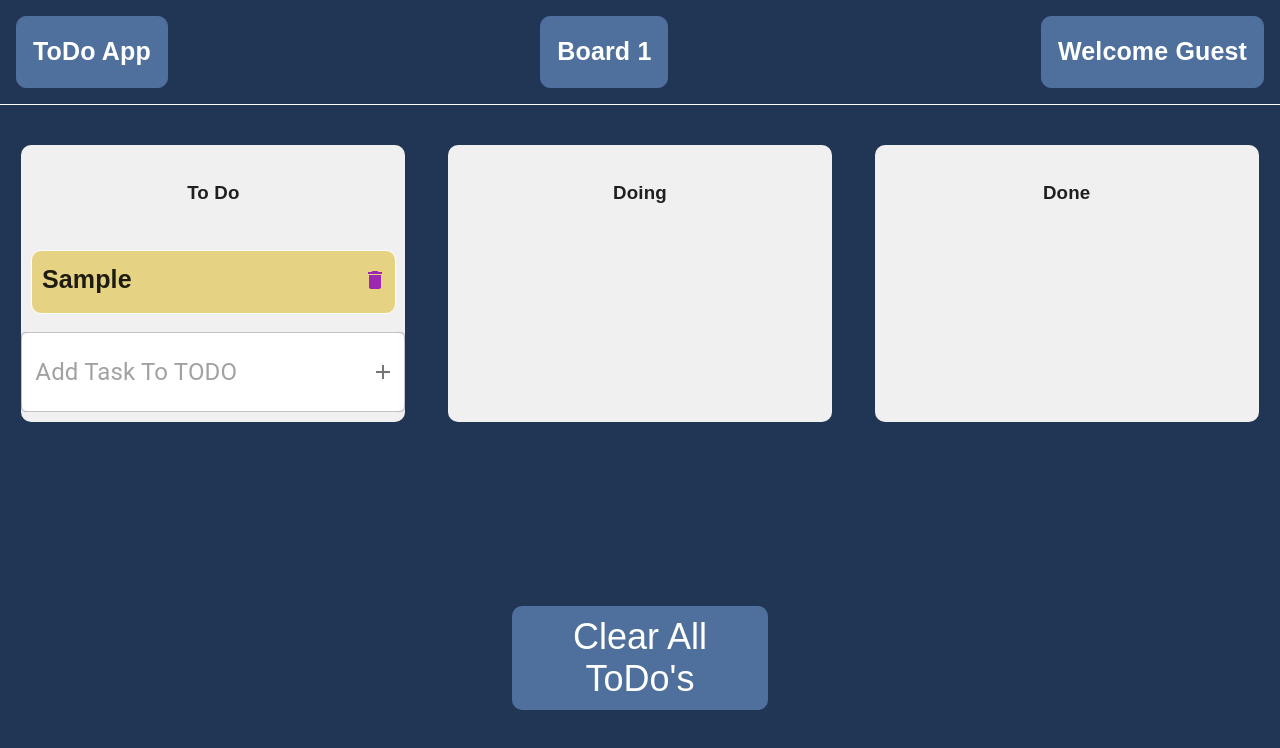
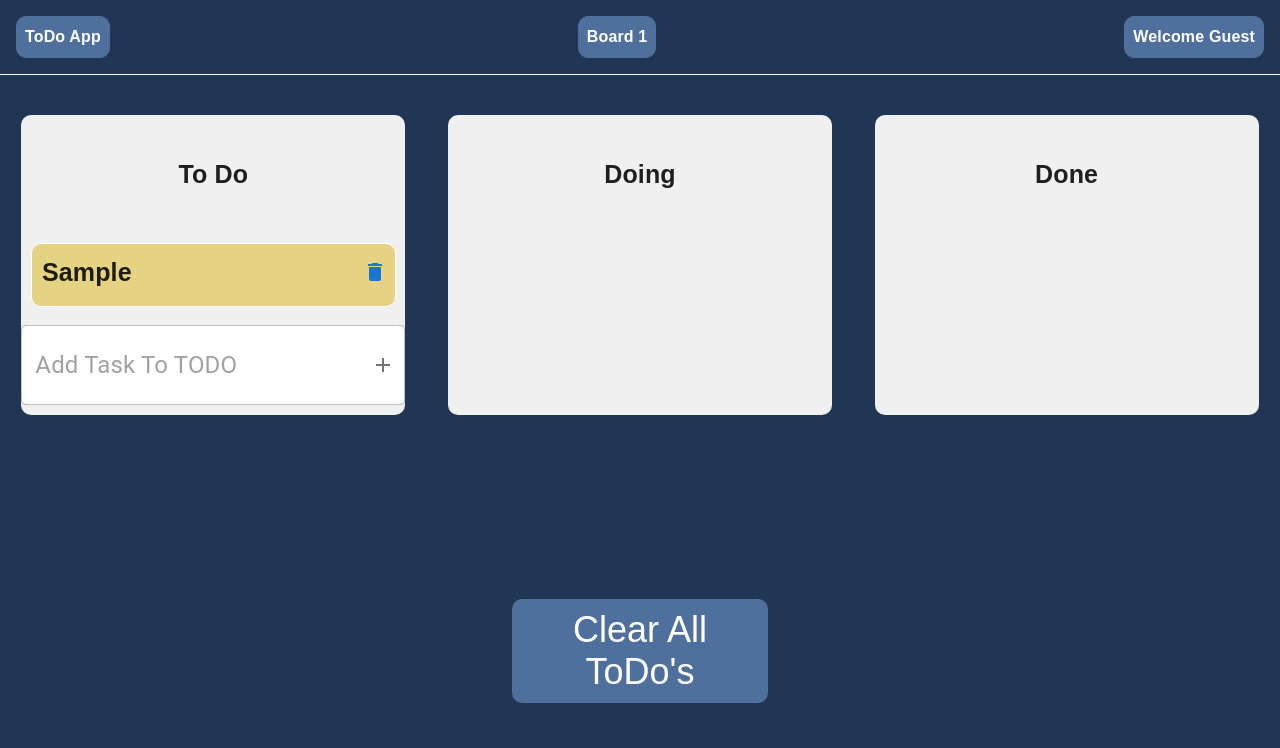
Before and after one commit to animeshdesh/TodoDragNDrop, a React (Vite) app: page /todo in a window 1280 px wide. Both pictures are taken after typing "Sample" into the empty fields and a click on the button 383 px from the left and 292 px from the top of the page. Shown: the top 748 px of the page. Built offline with nearby package versions, Linux system fonts and the light colour scheme.

Commit message:
Bugs fixed

```diff
--- a/src/components/card.jsx
+++ b/src/components/card.jsx
@@ -17,7 +17,7 @@ const Card = ({ title, index, cardTodo, onDelete }) => {
         >
           <div className="cardItems">
             <h2 className="cardTitle">{title}</h2>
-            <IconButton onClick={onDelete} color="secondary">
+            <IconButton onClick={onDelete} color="primary">
               <DeleteIcon />
             </IconButton>
           </div>
--- a/src/styles/header.styles.css
+++ b/src/styles/header.styles.css
@@ -7,8 +7,8 @@
 .headerHeading {
   color: white;
   font-family: Arial, Helvetica, sans-serif;
-  margin: 1rem;
-  font-size: 25px;
+  margin: 0.5rem;
+  font-size: 16px;
 }
 .headerWelcome {
   border: 1px solid #4f709c;
--- a/src/styles/table.styles.css
+++ b/src/styles/table.styles.css
@@ -11,4 +11,5 @@
 .tableHeading {
   font-family: Arial, Helvetica, sans-serif;
   padding: 1rem;
+  font-size: 25px;
 }
```
